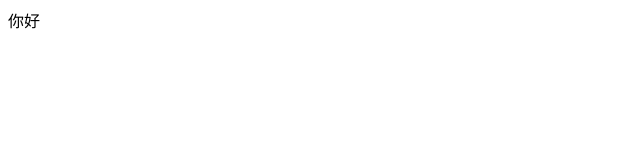
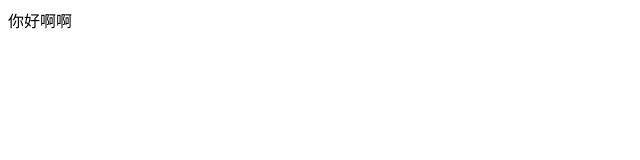
Before and after one commit to laijunfa/demo, a plain HTML site: page demo.html in a window 1280 px wide. Shown: the full height of the page, 0-640 px from the left. Drawn offline with Linux system fonts and the light colour scheme.

Commit message:
demo.html

```diff
--- a/demo.html
+++ b/demo.html
@@ -7,6 +7,6 @@
     <title>Document</title>
 </head>
 <body>
-    你好
+    你好啊啊
 </body>
 </html>
```
